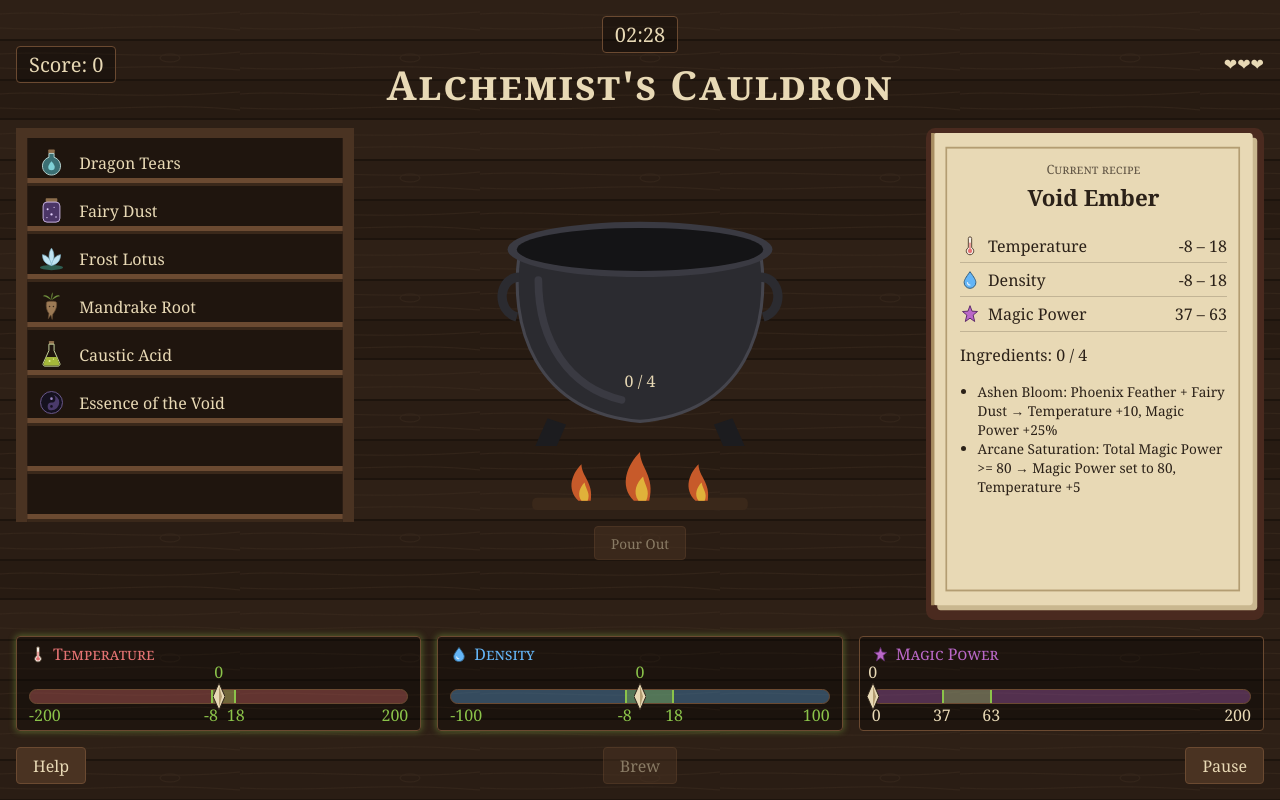
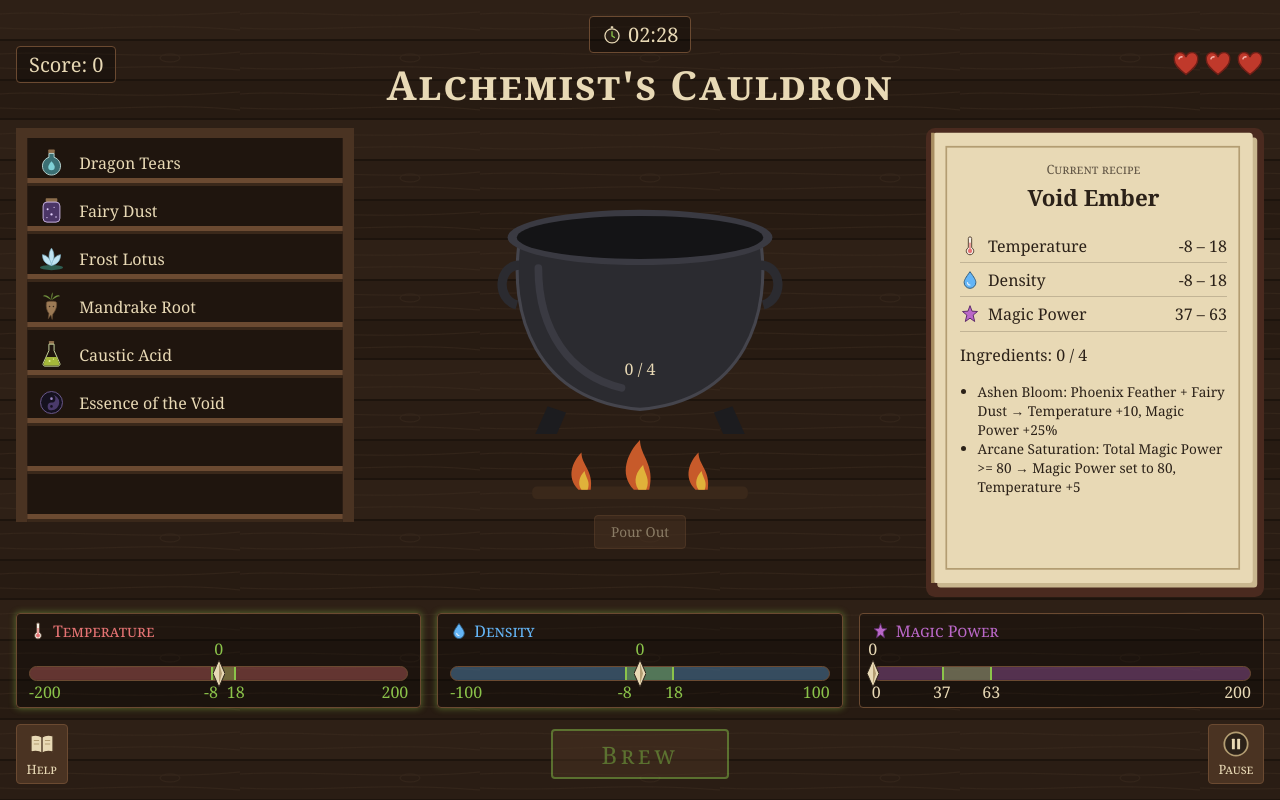
Before and after one commit to stsTom/alchemist-cauldron-game, a website built with Vite: page index.html in a window 1280 px wide. Both pictures are taken after a click on the button "Start Game". Built offline with nearby package versions, Linux system fonts and the light colour scheme.

Commit message:
feat: style footer and header elements

```diff
--- a/src/styles/style.scss
+++ b/src/styles/style.scss
@@ -5,6 +5,8 @@
   --parchment: #e8d9b5;
   --ink: #2b2118;
   --potion: #8bc34a;
+  --gold: #e0b23a;
+  --frost: #7fb3c8;
   --temp: #e57373;
   --density: #64b5f6;
   --magic: #ba68c8;
@@ -93,7 +95,72 @@ button:disabled {
 }
 
 .timer {
+  display: flex;
+  align-items: center;
+  gap: 0.4rem;
   margin: 0 auto 0.25rem;
+}
+
+.timer-icon {
+  width: 1.25rem;
+  height: 1.25rem;
+}
+
+.health {
+  display: flex;
+  gap: 0.25rem;
+}
+
+.heart {
+  width: 1.75rem;
+  height: 1.75rem;
+}
+
+.icon-button {
+  display: flex;
+  flex-direction: column;
+  align-items: center;
+  gap: 0.15rem;
+  padding: 0.3rem 0.6rem;
+  font-size: 0.8rem;
+  font-variant: small-caps;
+}
+
+.icon-button[hidden] {
+  display: none;
+}
+
+.icon-button img {
+  width: 1.75rem;
+  height: 1.75rem;
+}
+
+.brew-button,
+.start-button,
+.continue-button {
+  --accent: var(--potion);
+
+  padding: 0.4rem 3rem;
+  border: 2px solid var(--accent);
+  color: var(--accent);
+  font-size: 1.5rem;
+  font-variant: small-caps;
+  letter-spacing: 0.15em;
+}
+
+.start-button {
+  --accent: var(--gold);
+}
+
+.continue-button {
+  --accent: var(--frost);
+}
+
+.brew-button:hover:not(:disabled),
+.start-button:hover:not(:disabled),
+.continue-button:hover:not(:disabled) {
+  border-color: var(--accent);
+  box-shadow: 0 0 8px color-mix(in srgb, var(--accent) 50%, transparent);
 }
 
 .health,
@@ -196,10 +263,12 @@ button:disabled {
   display: grid;
   grid-area: footer;
   grid-template-columns: 1fr auto 1fr;
+  align-items: center;
 }
 
 .footer-center {
   display: flex;
+  align-items: center;
   grid-row: 1;
   grid-column: 2;
   gap: 0.5rem;
@@ -321,7 +390,7 @@ button:disabled {
 }
 
 .timer.low-time {
-  color: #d32f2f;
+  color: var(--danger);
   animation: pulse 1s ease-in-out infinite;
 }
 
--- a/src/ui/bars.ts
+++ b/src/ui/bars.ts
@@ -3,7 +3,8 @@ import { getMeasurements, isInRange } from '../logic/calculate-cauldron';
 import { getReactionsByIds } from '../logic/reactions';
 import { formatTime, pauseGame } from '../logic/timer';
 import { LOW_TIME_THRESHOLD, MEASUREMENT_SCALES } from '../shared/constants';
-import { STAT_ICONS } from './icons';
+import { getDifficultySettings } from '../shared/difficulty';
+import { CONTROL_ICONS, STAT_ICONS, setIconButton } from './icons';
 import markerSrc from '../assets/marker.svg';
 
 export const measurementsSection = document.createElement('section');
@@ -93,9 +94,14 @@ export function renderMeasurements({ activeRecipe, cauldronIngredients, reaction
 
 export const timerUi = document.createElement('div');
 timerUi.classList.add('timer');
+const timerIcon = create('img', 'timer-icon');
+timerIcon.src = CONTROL_ICONS.clock;
+timerIcon.alt = '';
+const timerText = document.createElement('span');
+timerUi.append(timerIcon, timerText);
 
 export function renderTimer({ status, timeLeft }: IGameState) {
-  timerUi.textContent = formatTime(timeLeft);
+  timerText.textContent = formatTime(timeLeft);
   timerUi.classList.toggle('low-time', status === 'playing' && timeLeft < LOW_TIME_THRESHOLD);
 }
 
@@ -108,7 +114,7 @@ export function renderScore({ score }: IGameState) {
 
 export const pauseButton = document.createElement('button');
 pauseButton.classList.add('pause-button');
-pauseButton.textContent = 'Pause';
+setIconButton(pauseButton, CONTROL_ICONS.pause, 'Pause');
 pauseButton.addEventListener('click', pauseGame);
 
 export function renderPauseButton({ status }: IGameState) {
@@ -118,6 +124,20 @@ export function renderPauseButton({ status }: IGameState) {
 export const healthUi = document.createElement('div');
 healthUi.classList.add('health');
 
-export function renderHealth({ lives }: IGameState) {
-  healthUi.textContent = '❤'.repeat(lives);
+let renderedHealth = '';
+
+export function renderHealth({ status, lives, difficulty }: IGameState) {
+  const maxLives = getDifficultySettings(difficulty).lives;
+  healthUi.hidden = status === 'menu';
+  if (renderedHealth === `${lives}/${maxLives}`) return;
+  renderedHealth = `${lives}/${maxLives}`;
+
+  const hearts = Array.from({ length: maxLives }, (_, index) => {
+    const heart = create('img', 'heart');
+    heart.src = index < lives ? CONTROL_ICONS.heart : CONTROL_ICONS.heartEmpty;
+    heart.alt = '';
+    return heart;
+  });
+  healthUi.replaceChildren(...hearts);
+  healthUi.ariaLabel = `Lives: ${lives}`;
 }
--- a/src/ui/dialogs.ts
+++ b/src/ui/dialogs.ts
@@ -4,6 +4,7 @@ import { goToMenu, setDifficulty, startGame } from '../logic/brew-check';
 import { DIFFICULTIES } from '../shared/constants';
 import { gameState } from '../state/game-state';
 import { addScore, clearLeaderboard, isTopScore, loadLeaderboard } from '../storage/leaderboard';
+import { CONTROL_ICONS, setIconButton } from './icons';
 
 const REASON_TEXT: Record<GameOverReason, string> = {
   'time-up': 'Time is up',
@@ -254,7 +255,7 @@ helpDialog.body.append(helpContent, createDialogButton('Close', closeHelp));
 
 export const helpButton = document.createElement('button');
 helpButton.classList.add('help-button');
-helpButton.textContent = 'Help';
+setIconButton(helpButton, CONTROL_ICONS.help, 'Help');
 helpButton.addEventListener('click', openHelp);
 
 export function renderHelpDialog({ isHelpOpen }: IGameState) {
--- a/src/ui/icons.ts
+++ b/src/ui/icons.ts
@@ -9,7 +9,25 @@ import toadSlime from '../assets/ingredients/toad-slime.svg';
 import temperature from '../assets/stats/temperature.svg';
 import density from '../assets/stats/density.svg';
 import magicPower from '../assets/stats/magic-power.svg';
+import heart from '../assets/controls/heart.svg';
+import heartEmpty from '../assets/controls/heart-empty.svg';
+import clock from '../assets/controls/clock.svg';
+import gear from '../assets/controls/gear.svg';
+import help from '../assets/controls/help.svg';
+import pause from '../assets/controls/pause.svg';
 import type { IMeasurements } from '../shared/types';
+
+export const CONTROL_ICONS = { heart, heartEmpty, clock, gear, help, pause };
+
+export function setIconButton(button: HTMLButtonElement, src: string, caption: string) {
+  const icon = document.createElement('img');
+  icon.src = src;
+  icon.alt = '';
+  const label = document.createElement('span');
+  label.textContent = caption;
+  button.classList.add('icon-button');
+  button.replaceChildren(icon, label);
+}
 
 export const STAT_ICONS: Record<keyof IMeasurements, string> = {
   temperature,
--- a/src/ui/menu.ts
+++ b/src/ui/menu.ts
@@ -2,8 +2,10 @@ import type { IGameState } from '../shared/types';
 import { continueGame, startGame } from '../logic/brew-check';
 import { loadGame } from '../storage/save';
 import { openLeaderboard, openSettings } from './dialogs';
+import { CONTROL_ICONS, setIconButton } from './icons';
 
 export const continueButton = document.createElement('button');
+continueButton.classList.add('continue-button');
 continueButton.textContent = 'Continue Game';
 continueButton.addEventListener('click', continueGame);
 
@@ -19,7 +21,7 @@ leaderboardButton.addEventListener('click', openLeaderboard);
 
 export const settingsButton = document.createElement('button');
 settingsButton.classList.add('settings-button');
-settingsButton.textContent = 'Settings';
+setIconButton(settingsButton, CONTROL_ICONS.gear, 'Settings');
 settingsButton.addEventListener('click', openSettings);
 
 export function renderStartButton({ status }: IGameState) {
```
Also changed, not shown: src/assets/controls/clock.svg (added), src/assets/controls/gear.svg (added), src/assets/controls/heart-empty.svg (added), src/assets/controls/heart.svg (added), src/assets/controls/help.svg (added), src/assets/controls/pause.svg (added).
